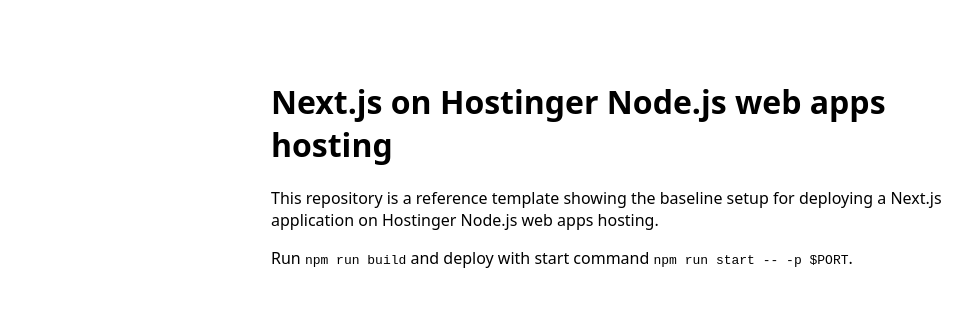
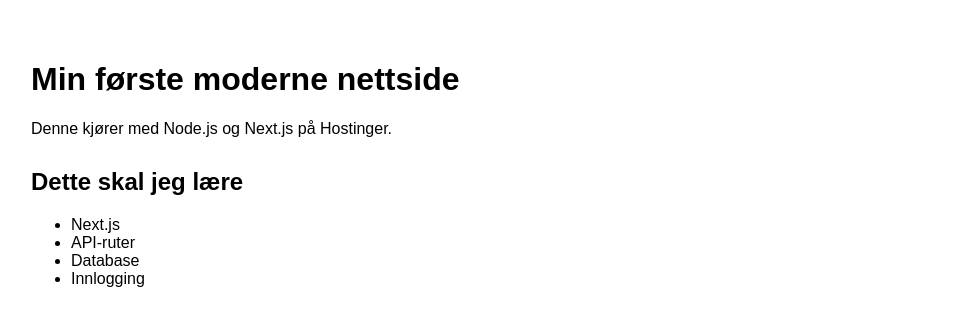
Before and after one commit to oesalv/deploy-nextjs, a Next.js app: page / in a window 1280 px wide. Shown: the top 326 px of the page, without its empty margins (9-981 px from the left). Built offline with nearby package versions, Linux system fonts and the light colour scheme.

Commit message:
Ny versjon

```diff
--- a/app/page.js
+++ b/app/page.js
@@ -1,14 +1,18 @@
-export default function HomePage() {
+export default function Home() {
   return (
-    <main style={{ maxWidth: 720, margin: '80px auto', padding: '0 20px' }}>
-      <h1>Next.js on Hostinger Node.js web apps hosting</h1>
-      <p>
-        This repository is a reference template showing the baseline setup for deploying
-        a Next.js application on Hostinger Node.js web apps hosting.
-      </p>
-      <p>
-        Run <code>npm run build</code> and deploy with start command <code>npm run start -- -p $PORT</code>.
-      </p>
+    <main style={{ padding: "40px", fontFamily: "Arial, sans-serif" }}>
+      <h1>Min første moderne nettside</h1>
+      <p>Denne kjører med Node.js og Next.js på Hostinger.</p>
+
+      <section style={{ marginTop: "30px" }}>
+        <h2>Dette skal jeg lære</h2>
+        <ul>
+          <li>Next.js</li>
+          <li>API-ruter</li>
+          <li>Database</li>
+          <li>Innlogging</li>
+        </ul>
+      </section>
     </main>
-  )
+  );
 }
```
